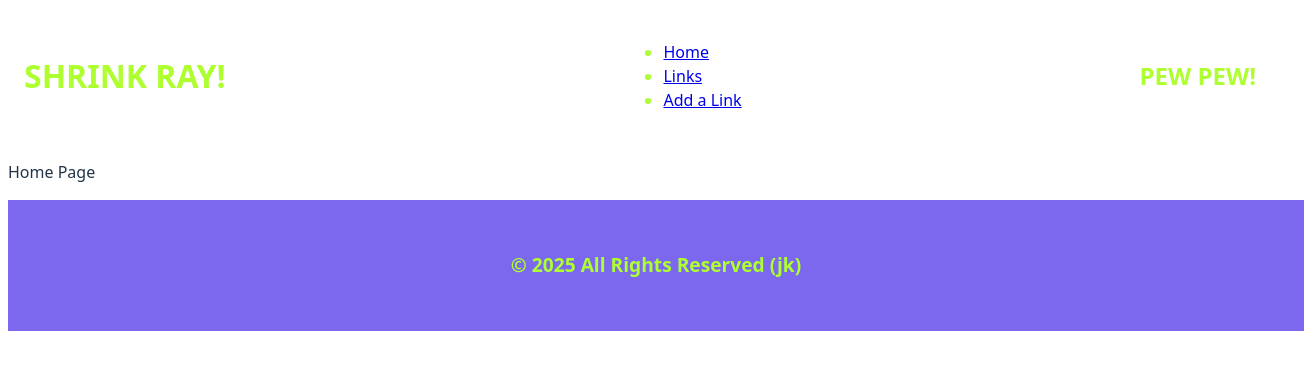
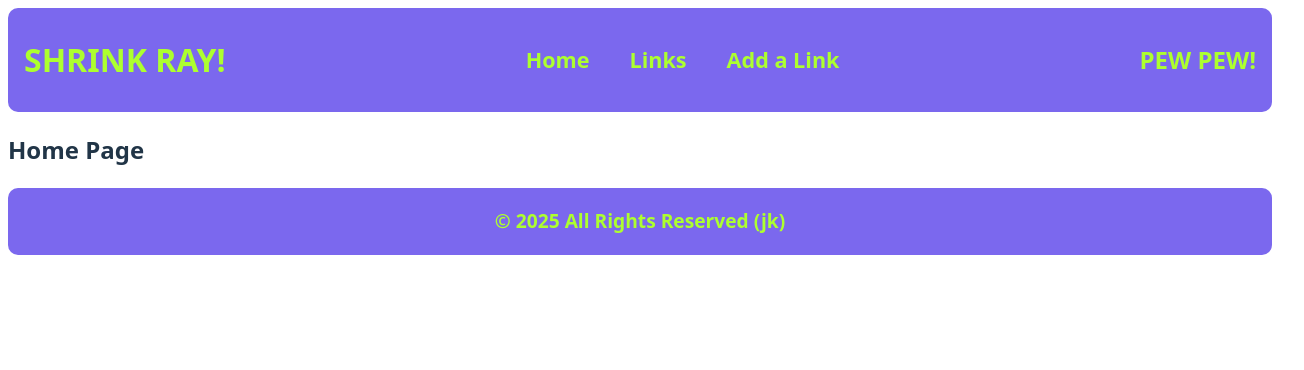
Before and after one commit to JohnnyJachna/shrinkray-ui, a React (Vite) app: page / in a window 1280 px wide. Shown: the top 370 px of the page, 1304 px wide, since content can reach past the window. Built offline with nearby package versions, Linux system fonts and the light colour scheme.

Commit message:
improve css

```diff
--- a/src/components/Footer.module.css
+++ b/src/components/Footer.module.css
@@ -2,10 +2,11 @@
   display: flex;
   align-items: center;
   justify-content: center;
+  color: greenyellow;
   font-size: 1.2rem;
   font-weight: 575;
-  padding: 32px 16px;
-  width: 100%;
+  padding: 0px 16px;
   background-color: mediumslateblue;
-  color: greenyellow;
+  border: none;
+  border-radius: 10px;
 }
--- a/src/components/Header.jsx
+++ b/src/components/Header.jsx
@@ -4,17 +4,31 @@ import styles from "./Header.module.css";
 const Header = () => {
   return (
     <header className={styles.header}>
-      <h1>SHRINK RAY!</h1>
+      <Link to="/" className={styles.title}>
+        SHRINK RAY!
+      </Link>
       <nav>
         <ul>
-          <li><Link to="/">Home</Link></li>
-          <li><Link to="/links">Links</Link></li>
-          <li><Link to="/addLink">Add a Link</Link></li>
+          <li>
+            <Link to="/" className={styles.link}>
+              Home
+            </Link>
+          </li>
+          <li>
+            <Link to="/links" className={styles.link}>
+              Links
+            </Link>
+          </li>
+          <li>
+            <Link to="/addLink" className={styles.link}>
+              Add a Link
+            </Link>
+          </li>
         </ul>
       </nav>
       <h2>PEW PEW!</h2>
     </header>
-  )
-}
+  );
+};
 
 export default Header;
--- a/src/components/Header.module.css
+++ b/src/components/Header.module.css
@@ -1,10 +1,46 @@
 .header {
   display: flex;
   align-items: center;
+  justify-content: space-between;
+  margin: 0 auto 1rem;
+  padding: 0px 16px;
+  color: greenyellow;
+  background-color: mediumslateblue;
+  border: none;
+  border-radius: 10px;
+}
+
+.title {
+  color: greenyellow;
+  font-size: 2em;
+  font-weight: bold;
+  text-decoration: none;
+}
+
+.title:hover {
+  color: rgb(245, 255, 230);
+}
+
+.header ul {
+  list-style: none;
+  display: flex;
+  justify-content: space-between;
+  flex-direction: row;
   flex-wrap: wrap;
-  justify-content: space-between;
-  gap: 12px;
-  margin: 0 auto 1rem;
-  padding: 16px;
-  color:greenyellow
+  padding: 0;
 }
+
+.header li {
+  padding: 20px;
+}
+
+.link {
+  text-decoration: none;
+  color: greenyellow;
+  font-size: 1.35em;
+  font-weight: bold;
+}
+
+.link:hover {
+  color: rgb(245, 255, 230);
+}
--- a/src/components/LinkList.module.css
+++ b/src/components/LinkList.module.css
@@ -1,12 +1,23 @@
 .linkList {
-  margin: 0;
-  padding: 0;
+  max-width: 1250px;
+  margin-right: auto;
+  margin-left: auto;
+  padding-right: 10px;
+  padding-left: 10px;
+  min-height: 75vh;
+  list-style: none;
+  display: flex;
+  flex-direction: row;
+  flex-wrap: wrap;
+  justify-content: space-evenly;
+  gap: 10px 20px;
 }
 
 .linkLink {
   font-size: 2rem;
+  text-decoration: none;
 }
 
 .linkLink:hover {
-  color:greenyellow;
+  color: greenyellow;
 }
--- a/src/index.css
+++ b/src/index.css
@@ -5,14 +5,13 @@
 
   color-scheme: light dark;
   color: rgba(255, 255, 255, 0.87);
-  background-color: #242424;
+  background-color: #1a1a1a;
 
   font-synthesis: none;
   text-rendering: optimizeLegibility;
   -webkit-font-smoothing: antialiased;
   -moz-osx-font-smoothing: grayscale;
 }
-
 
 @media (prefers-color-scheme: light) {
   :root {
--- a/src/pages/Home.jsx
+++ b/src/pages/Home.jsx
@@ -1,7 +1,9 @@
 const Home = () => {
   return (
-    <p>Home Page</p>
-  )
-}
+    <>
+      <h2>Home Page</h2>
+    </>
+  );
+};
 
 export default Home;
```
